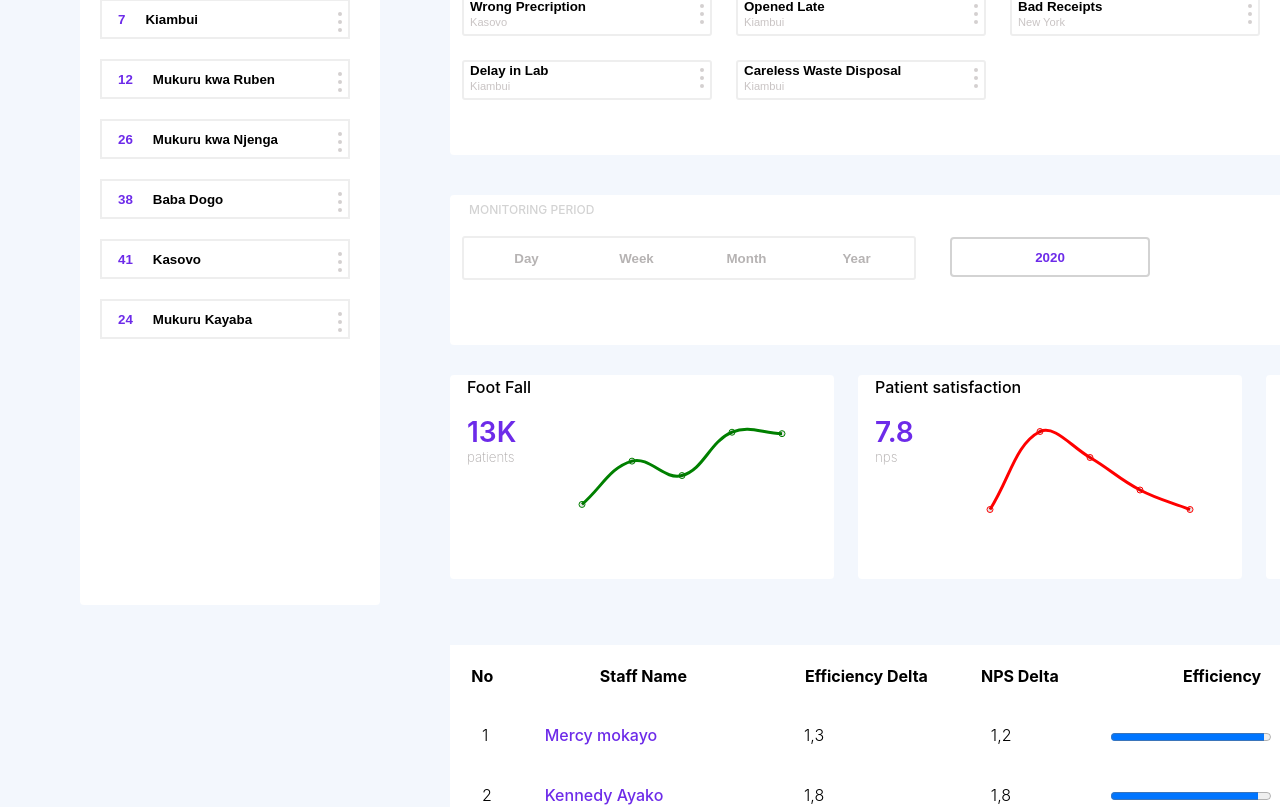
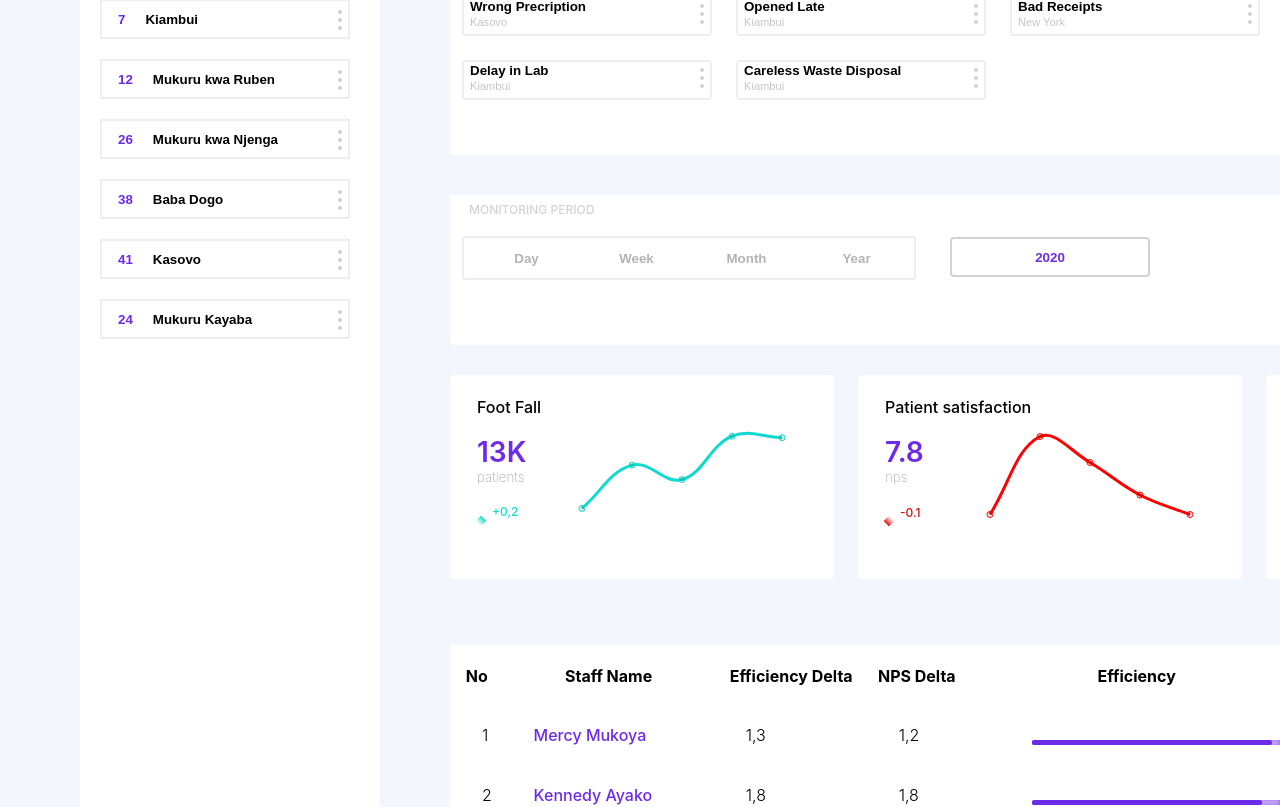
Before and after one commit to mutua-mutinda/Access-Afya, a React (Create React App) app: page / in a window 1280 px wide. Shown: the part 235-1042 px from the top of the page. Built offline with nearby package versions, Linux system fonts and the light colour scheme.

Commit message:
implemented carets and fixed some styles in  visits component

```diff
--- a/package.json
+++ b/package.json
@@ -3,6 +3,9 @@
   "version": "0.1.0",
   "private": true,
   "dependencies": {
+    "@fortawesome/fontawesome-svg-core": "^1.2.32",
+    "@fortawesome/free-solid-svg-icons": "^5.15.1",
+    "@fortawesome/react-fontawesome": "^0.1.14",
     "@testing-library/jest-dom": "^5.11.6",
     "@testing-library/react": "^11.2.2",
     "@testing-library/user-event": "^12.6.0",
--- a/src/components/Charts.css
+++ b/src/components/Charts.css
@@ -16,12 +16,13 @@
 }
 
 .chart__footfall > p {
-  margin-left: 15px;
+  margin-left: 25px;
+  margin-top: 20px;
   font-weight: 500;
 }
 
 .chart__footfall > span {
-  margin-left: 15px;
+  margin-left: 25px;
   margin-top: 18px;
   font-size: 28px;
   font-weight: 600;
@@ -31,7 +32,7 @@
 .chart__footfall > small {
   color: rgb(173, 169, 169);
   font-weight: 200;
-  margin-left: 15px;
+  margin-left: 25px;
 }
 .chart__patientsatisfaction {
   display: flex;
@@ -47,12 +48,13 @@
 }
 
 .chart__patientsatisfaction > p {
-  margin-left: 15px;
+  margin-left: 25px;
+  margin-top: 20px;
   font-weight: 500;
 }
 
 .chart__patientsatisfaction > span {
-  margin-left: 15px;
+  margin-left: 25px;
   margin-top: 18px;
   font-size: 28px;
   font-weight: 600;
@@ -62,7 +64,7 @@
 .chart__patientsatisfaction > small {
   color: rgb(173, 169, 169);
   font-weight: 200;
-  margin-left: 15px;
+  margin-left: 25px;
 }
 
 .chart__revenue {
@@ -79,12 +81,13 @@
 }
 
 .chart__revenue > p {
-  margin-left: 15px;
+  margin-left: 25px;
   font-weight: 500;
+  margin-top: 20px;
 }
 
 .chart__revenue > span {
-  margin-left: 15px;
+  margin-left: 25px;
   margin-top: 18px;
   font-size: 28px;
   font-weight: 600;
@@ -94,10 +97,57 @@
 .chart__revenue > small {
   color: rgb(173, 169, 169);
   font-weight: 200;
-  margin-left: 15px;
+  margin-left: 25px;
 }
 
 .chart__line {
   margin-left: 120px;
-  margin-top: -40px;
+  margin-top: -90px;
 }
+
+.chart__caret {
+  content: "";
+  position: absolute;
+  margin-top: 140px;
+  margin-left: 25px;
+  width: 8px;
+  height: 8px;
+  background: rgb(16, 218, 207);
+  transform: rotate(45deg);
+  mask-image: linear-gradient(to bottom, rgb(0, 0, 0, 1), rgba(0, 0, 0, 0));
+}
+
+.chart__caretdown {
+  content: "";
+  position: absolute;
+  margin-top: 140px;
+  margin-left: 25px;
+  width: 8px;
+  height: 8px;
+  background: rgb(218, 16, 16);
+  transform: rotate(45deg);
+  mask-image: linear-gradient(to top, rgb(0, 0, 0, 1), rgba(0, 0, 0, 0));
+}
+.chart__causer1 {
+  font-weight: 500;
+  font-size: 12px;
+  color: rgb(16, 218, 207);
+  margin-left: 40px;
+  margin-top: 19px;
+}
+
+.chart__causer2 {
+  font-weight: 500;
+  font-size: 12px;
+  color: rgb(218, 16, 16);
+  margin-left: 40px;
+  margin-top: 20px;
+}
+
+.chart__causer3 {
+  font-weight: 500;
+  font-size: 12px;
+  color: rgb(16, 218, 207);
+  margin-left: 40px;
+  margin-top: 19px;
+}
--- a/src/components/Charts.jsx
+++ b/src/components/Charts.jsx
@@ -12,7 +12,8 @@ function Charts() {
         <p>Foot Fall</p>
         <span>13K</span>
         <small>patients</small>
-        <div className="chart__causer1"></div>
+        <div className="chart__causer1">+0,2</div>
+        <canvas className="chart__caret"></canvas>
         <div className="chart__line">
           <Line data={footData} options={footOptions} />
         </div>
@@ -21,7 +22,8 @@ function Charts() {
         <p>Patient satisfaction</p>
         <span>7.8</span>
         <small>nps</small>
-        <div className="chart__causer2"></div>
+        <div className="chart__causer2">-0.1</div>
+        <canvas className="chart__caretdown"></canvas>
         <div className="chart__line">
           <Line data={patientData} options={patientOptions} />
         </div>
@@ -30,7 +32,8 @@ function Charts() {
         <p>Revenue</p>
         <span>4.2M</span>
         <small>Kenya Shillings</small>
-        <div className="chart__causer3"></div>
+        <div className="chart__causer3">+2,4</div>
+        <canvas className="chart__caret"></canvas>
         <div className="chart__line">
           <Line data={revenueData} options={revenueOptions} />
         </div>
--- a/src/components/Header.css
+++ b/src/components/Header.css
@@ -14,6 +14,12 @@
   border: 2px solid lightgray;
   border-radius: 3px;
   cursor: pointer;
+}
+
+.header__assessment > button:hover,
+.header__assessment > button:focus {
+  border-color: rgb(109, 43, 233);
+  outline: rgb(109, 43, 233);
 }
 
 .header__right {
--- a/src/components/KeyIssues.css
+++ b/src/components/KeyIssues.css
@@ -1,7 +1,7 @@
 .issues {
   display: flex;
   flex-direction: column;
-  margin-top: -680px;
+  margin-top: -1030px;
   margin-left: 450px;
   width: 1200px;
   height: 200px;
--- a/src/components/Staffdata.css
+++ b/src/components/Staffdata.css
@@ -8,9 +8,10 @@
   margin-bottom: 50px;
 }
 .staff__table {
+  border-bottom: 2px solid lightgray;
   width: 1200px;
   height: 300px;
-  border: 2px solid #fff;
+  /* border: 2px solid lightgray; */
   border: 5px;
   background: #fff;
 }
@@ -23,3 +24,36 @@
   color: rgb(109, 43, 233);
   font-weight: 500;
 }
+
+.staff__progress {
+  display: flex;
+  width: 250px;
+  height: 20px;
+  padding: 15px 0 0 0;
+  margin: 0;
+  background: none;
+  border: 0;
+  border-radius: 15px;
+  position: relative;
+  font-size: 0.8em;
+}
+.staff__progress::-webkit-progress-bar {
+  margin-left: 35px;
+  height: 5px;
+  width: 250px;
+  background-color: #fff;
+  border-radius: 15px;
+  box-shadow: 0px 0px 6px rgb(109, 43, 233) inset;
+}
+.staff__progress::-webkit-progress-value {
+  float: left;
+  height: 5px;
+  background: rgb(109, 43, 233);
+  border-radius: 15px;
+  box-shadow: 0px 0px 6px rgb(109, 43, 233) inset;
+}
+
+.staff__progress:after {
+  padding: 0;
+  float: left;
+}
--- a/src/components/Staffdata.jsx
+++ b/src/components/Staffdata.jsx
@@ -16,7 +16,7 @@ function Staffdata() {
           </tr>
           <tr>
             <td>1</td>
-            <td className="staff__name">Mercy mokayo</td>
+            <td className="staff__name">Mercy Mukoya</td>
             <td>1,3</td>
             <td>1,2</td>
             <td>
--- a/src/components/Visits.css
+++ b/src/components/Visits.css
@@ -1,7 +1,7 @@
 .visits {
   margin: 30px 80px;
   width: 300px;
-  height: 650px;
+  height: 1000px;
   background-color: #fff;
   z-index: 1;
   border-radius: 4px;
@@ -26,9 +26,16 @@
   margin: 20px;
   margin-top: 15px;
 }
+.visits__btn > span {
+  color: rgb(109, 43, 233);
+  margin-left: 10px;
+  margin-right: 20px;
+  font-weight: 700;
+}
+
 .visits__btn:hover,
 .visits__btn:active,
-.visits__btn:focus .visits__btn > span:hover {
+.visits__btn:focus {
   color: #fff;
   background: rgb(109, 43, 233);
   border-color: rgb(109, 43, 233);
@@ -36,17 +43,10 @@
   cursor: pointer;
 }
 
-.visits__btn > span {
-  margin-left: 10px;
-  margin-right: 20px;
-  color: rgb(109, 43, 233);
-  font-weight: 700;
-}
-
 .visits__btnkebab {
   display: flex;
   margin-left: auto;
-  margin-bottom: 10px;
+  margin-bottom: 14px;
   width: 4px;
   height: 4px;
   border-radius: 50%;
--- a/src/utils/footfall.jsx
+++ b/src/utils/footfall.jsx
@@ -4,7 +4,7 @@ export const footData = {
     {
       data: [7, 13, 11, 17, 16.8],
       fill: false,
-      borderColor: "green",
+      borderColor: "rgb(16, 218, 207)",
     },
   ],
 };
@@ -37,7 +37,4 @@ export const footOptions = {
   tooltips: {
     enabled: false,
   },
-  align: {
-    marginLeft: "14px",
-  },
 };
--- a/src/utils/patientsatisfaction.jsx
+++ b/src/utils/patientsatisfaction.jsx
@@ -37,7 +37,4 @@ export const patientOptions = {
   tooltips: {
     enabled: false,
   },
-  align: {
-    marginLeft: "14px",
-  },
 };
--- a/src/utils/revenue.jsx
+++ b/src/utils/revenue.jsx
@@ -4,8 +4,7 @@ export const revenueData = {
     {
       data: [7, 12, 11, 18, 16],
       fill: false,
-      borderColor: "green",
-      backgroundColor: "none",
+      borderColor: "rgb(16, 218, 207)",
     },
   ],
 };
@@ -38,7 +37,4 @@ export const revenueOptions = {
   tooltips: {
     enabled: false,
   },
-  //   align: {
-  //     marginLeft: "24px",
-  //   },
 };
```
Also changed, not shown: 2 other files (tests, documents, lock files or other folders).
